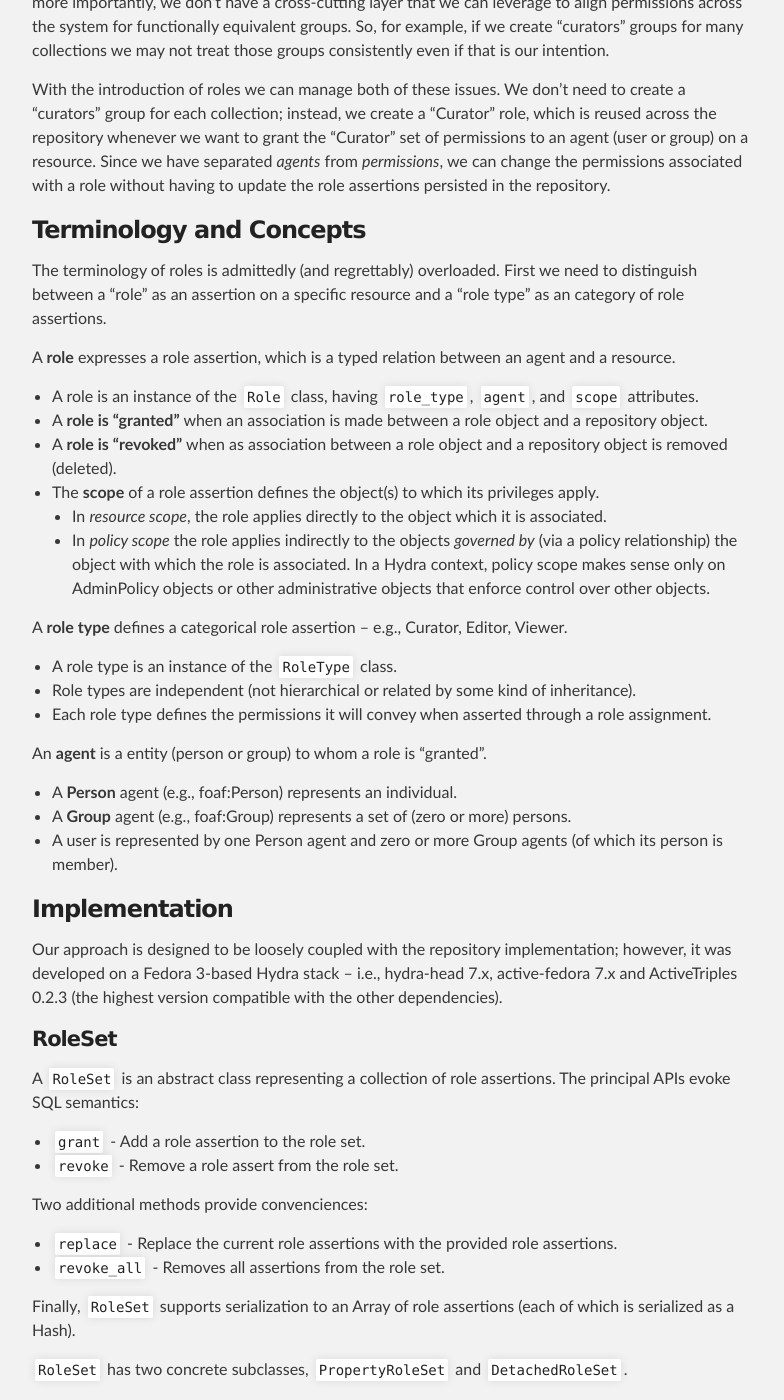
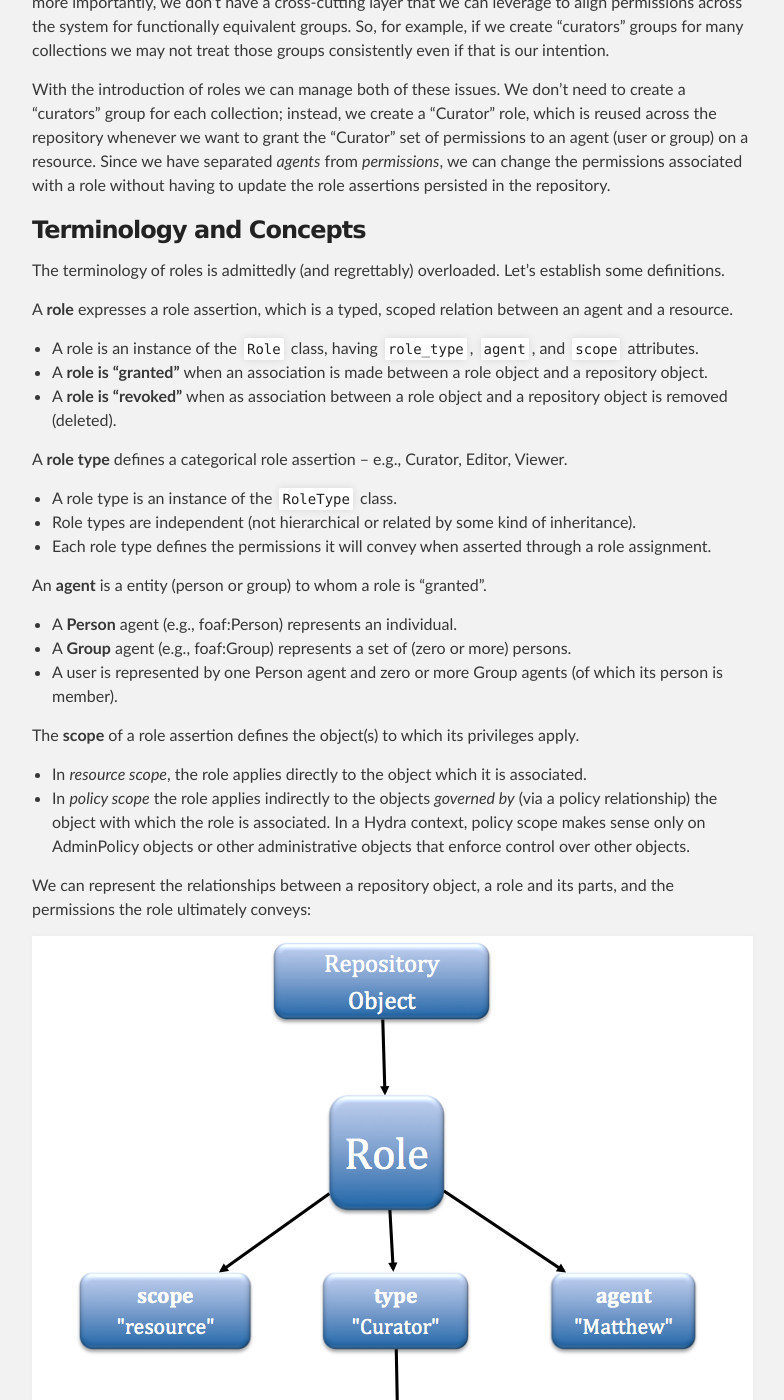
Before and after one commit to duke-libraries/duke-libraries.github.io, a Jekyll site: the page built from _posts/2015-09-08-hydra-role-based-access-control.md, in a window 1280 px wide and 1400 px high, scrolled down 914 px. Shown: the whole window, without its empty margins (248-1032 px from the left). Built offline with Jekyll 4.4.1, drawn with Linux system fonts in a browser that asks for light colours; comment, search, counter and statistics services are not loaded.

Commit message:
Update 2015-09-08-hydra-role-based-access-control.md

```diff
--- a/_posts/2015-09-08-hydra-role-based-access-control.md
+++ b/_posts/2015-09-08-hydra-role-based-access-control.md
@@ -19,16 +19,13 @@ With the introduction of roles we can manage both of these issues.  We don't nee
 
 ### Terminology and Concepts
 
-The terminology of roles is admittedly (and regrettably) overloaded.  First we need to distinguish between a "role" as an assertion on a specific resource and a "role type" as an category of role assertions.
+The terminology of roles is admittedly (and regrettably) overloaded.  Let's establish some definitions.
 
-A **role** expresses a role assertion, which is a typed relation between an agent and a resource.
+A **role** expresses a role assertion, which is a typed, scoped relation between an agent and a resource.
 
 - A role is an instance of the `Role` class, having `role_type`, `agent`, and `scope` attributes.
 - A **role is "granted"** when an association is made between a role object and a repository object.
 - A **role is "revoked"** when as association between a role object and a repository object is removed (deleted).
-- The **scope** of a role assertion defines the object(s) to which its privileges apply.
-  - In *resource scope*, the role applies directly to the object which it is associated.
-  - In *policy scope* the role applies indirectly to the objects *governed by* (via a policy relationship) the object with which the role is associated.  In a Hydra context, policy scope makes sense only on AdminPolicy objects or other administrative objects that enforce control over other objects.
 
 A **role type** defines a categorical role assertion -- e.g., Curator, Editor, Viewer.
 
@@ -41,6 +38,15 @@ An **agent** is a entity (person or group) to whom a role is "granted".
 - A **Person** agent (e.g., foaf:Person) represents an individual.
 - A **Group** agent (e.g., foaf:Group) represents a set of (zero or more) persons.
 - A user is represented by one Person agent and zero or more Group agents (of which its person is member).
+
+The **scope** of a role assertion defines the object(s) to which its privileges apply.
+
+- In *resource scope*, the role applies directly to the object which it is associated.
+- In *policy scope* the role applies indirectly to the objects *governed by* (via a policy relationship) the object with which the role is associated.  In a Hydra context, policy scope makes sense only on AdminPolicy objects or other administrative objects that enforce control over other objects.
+
+We can represent the relationships between a repository object, a role and its parts, and the permissions the role ultimately conveys:
+
+![Roles Diagram](/images/roles.png)
 
 ### Implementation
 
```
